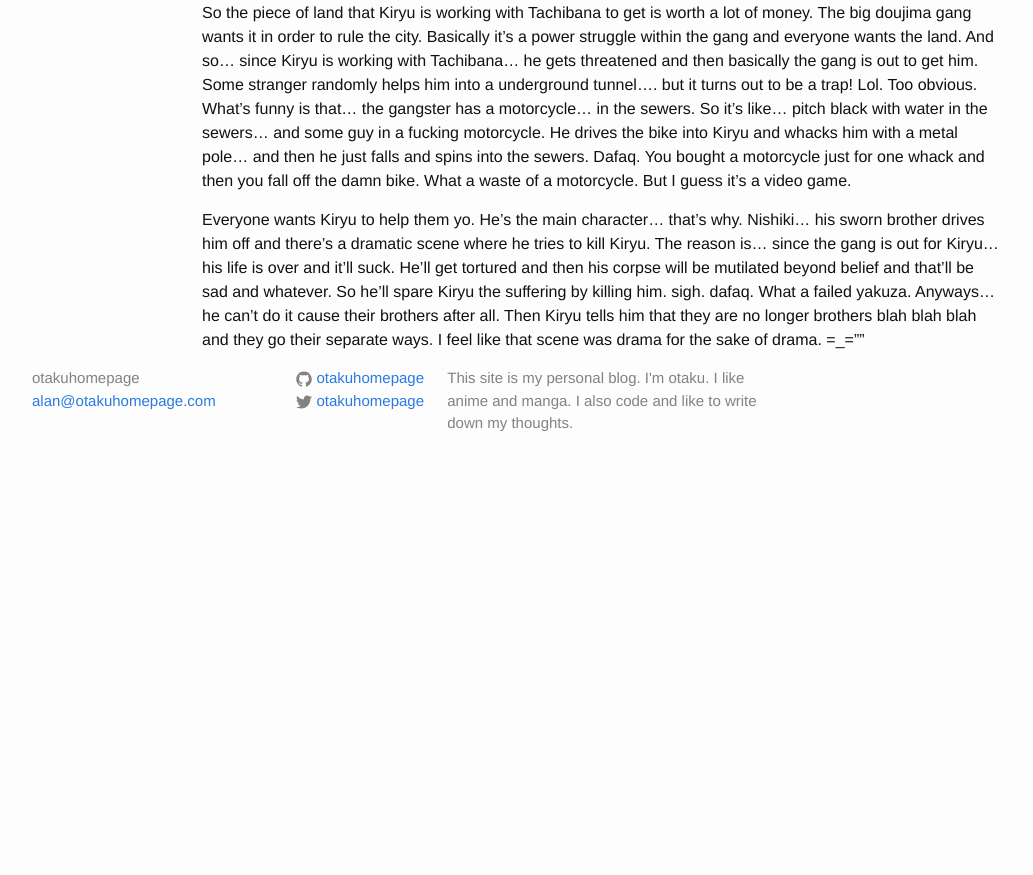
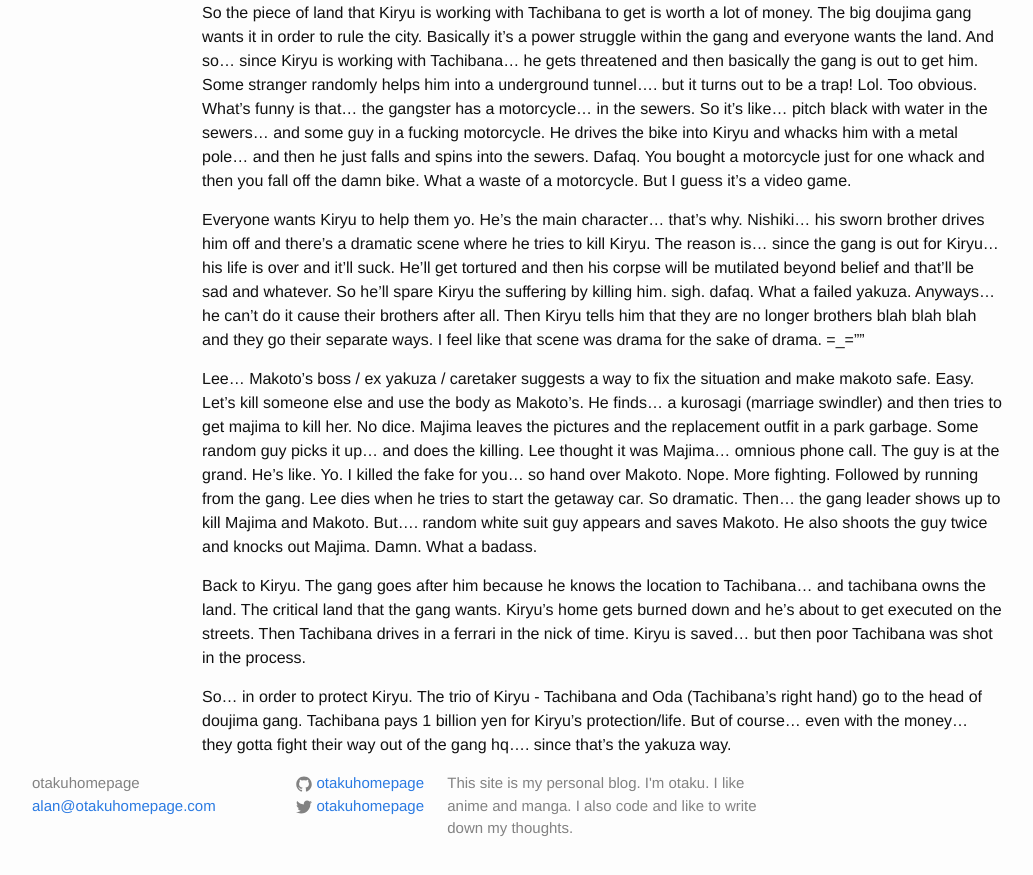
Before and after one commit to otakuhomepage/otakuhomepage.github.io, a Jekyll site: the page built from video games/yakuza-0.md, in a window 1280 px wide and 900 px high, scrolled down 1426 px. Shown: the top 875 px of the window, without its empty margins (238-1271 px from the left). Built offline with Jekyll 4.4.1, drawn with Linux system fonts in a browser that asks for light colours; comment, search, counter and statistics services are not loaded; before the commit the page ends 1921 px from its top, so only the background shows below that.

Commit message:
almost done

```diff
--- a/video games/yakuza-0.md
+++ b/video games/yakuza-0.md
@@ -31,3 +31,9 @@ Goes to the massage place. No one is there. Meets a cute blind girl. Hmmmm... do
 So the piece of land that Kiryu is working with Tachibana to get is worth a lot of money. The big doujima gang wants it in order to rule the city. Basically it's a power struggle within the gang and everyone wants the land. And so... since Kiryu is working with Tachibana... he gets threatened and then basically the gang is out to get him. Some stranger randomly helps him into a underground tunnel.... but it turns out to be a trap! Lol. Too obvious. What's funny is that... the gangster has a motorcycle... in the sewers. So it's like... pitch black with water in the sewers... and some guy in a fucking motorcycle. He drives the bike into Kiryu and whacks him with a metal pole... and then he just falls and spins into the sewers. Dafaq. You bought a motorcycle just for one whack and then you fall off the damn bike. What a waste of a motorcycle. But I guess it's a video game.
 
 Everyone wants Kiryu to help them yo. He's the main character... that's why. Nishiki... his sworn brother drives him off and there's a dramatic scene where he tries to kill Kiryu. The reason is... since the gang is out for Kiryu... his life is over and it'll suck. He'll get tortured and then his corpse will be mutilated beyond belief and that'll be sad and whatever. So he'll spare Kiryu the suffering by killing him. sigh. dafaq. What a failed yakuza. Anyways... he can't do it cause their brothers after all. Then Kiryu tells him that they are no longer brothers blah blah blah and they go their separate ways. I feel like that scene was drama for the sake of drama. =_=""
+
+Lee... Makoto's boss / ex yakuza / caretaker suggests a way to fix the situation and make makoto safe. Easy. Let's kill someone else and use the body as Makoto's. He finds... a kurosagi (marriage swindler) and then tries to get majima to kill her. No dice. Majima leaves the pictures and the replacement outfit in a park garbage. Some random guy picks it up... and does the killing. Lee thought it was Majima... omnious phone call. The guy is at the grand. He's like. Yo. I killed the fake for you... so hand over Makoto. Nope. More fighting. Followed by running from the gang. Lee dies when he tries to start the getaway car. So dramatic. Then... the gang leader shows up to kill Majima and Makoto. But.... random white suit guy appears and saves Makoto. He also shoots the guy twice and knocks out Majima. Damn. What a badass.
+
+Back to Kiryu. The gang goes after him because he knows the location to Tachibana... and tachibana owns the land. The critical land that the gang wants. Kiryu's home gets burned down and he's about to get executed on the streets. Then Tachibana drives in a ferrari in the nick of time. Kiryu is saved... but then poor Tachibana was shot in the process.
+
+So... in order to protect Kiryu. The trio of Kiryu - Tachibana and Oda (Tachibana's right hand) go to the head of doujima gang. Tachibana pays 1 billion yen for Kiryu's protection/life. But of course... even with the money... they gotta fight their way out of the gang hq.... since that's the yakuza way.
```
